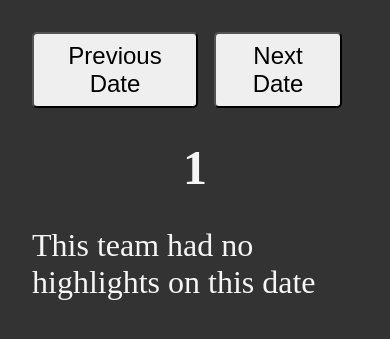
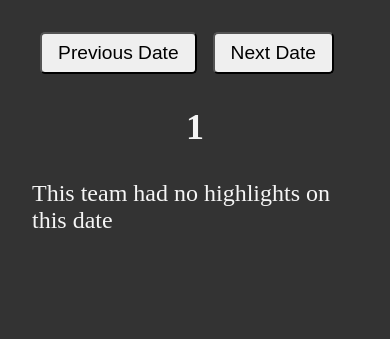
Before and after one commit to dovinhs8437-boop/web, a Flask app: page /team/1/1 in a window 390 px wide. Shown: the top 339 px of the page. Run offline with Flask 3, Linux system fonts and the light colour scheme; data comes from the database, SQL or seed files in the repository.

Commit message:
changing css for mobile devices

```diff
--- a/static/styles/style.css
+++ b/static/styles/style.css
@@ -15,6 +15,7 @@ body {
     gap: 2rem;
     font-size: 2rem;
 }
+
 /* Default link style */
 a {
     color: whitesmoke; /* Default color for links */
@@ -44,3 +45,18 @@ input {
 .button-container {
     display: flex;
 }
+
+/* Media query for smaller screens */
+@media screen and (max-width: 768px) {
+    body {
+        font-size: 1.5rem; /* Decrease font size for smaller screens */
+    }
+
+    button {
+        font-size: 1.2rem; /* Decrease button font size for smaller screens */
+    }
+
+    input {
+        font-size: 1.2rem; /* Decrease input font size for smaller screens */
+    }
+}
```
